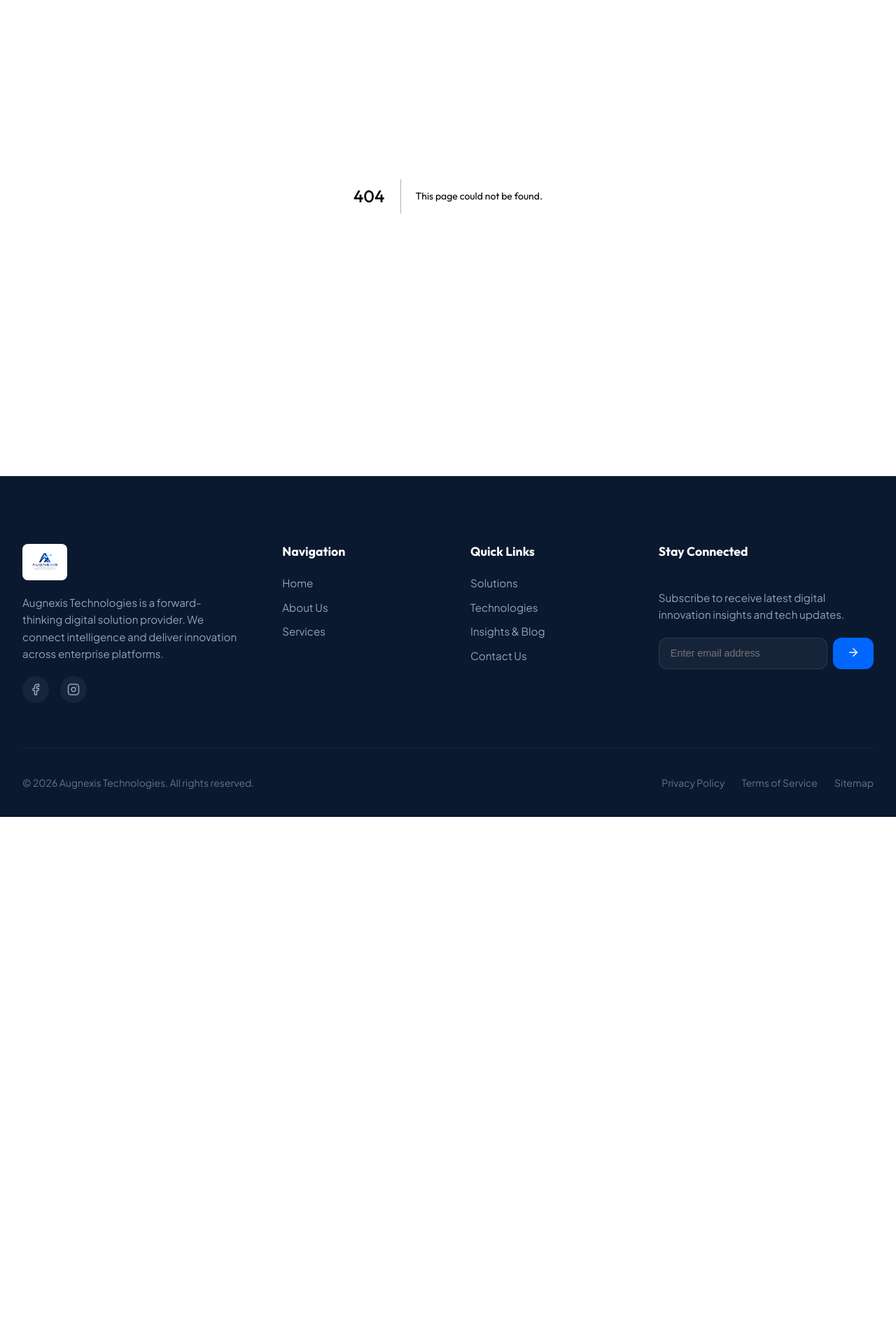
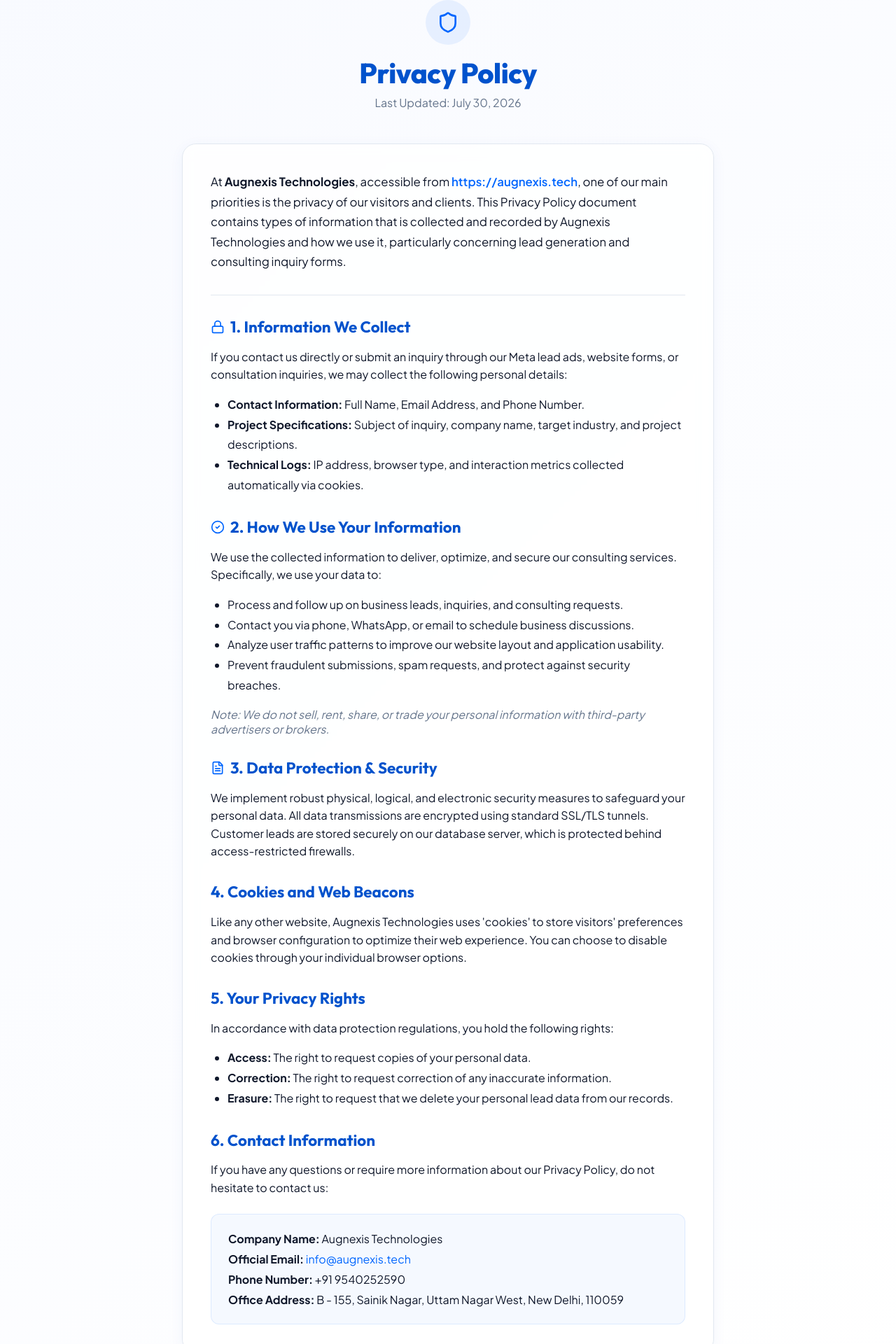
Before and after one commit to kanhaVerse05/Augnexis_website, a Next.js app: page /privacy-policy in a window 1280 px wide. Before the commit this address had no page. Shown: the part 120-2040 px from the top of the page at 70% size. Before the commit the page ends 1287 px from the top, so only its background shows below. Built offline with nearby package versions, Linux system fonts and the light colour scheme.

Commit message:
feat: implemented privacy policy page, added footer link and updated sitemap generator for Meta lead ads compliance

```diff
--- /dev/null
+++ b/src/app/privacy-policy/page.js
@@ -0,0 +1,129 @@
+import Link from "next/link";
+import { Shield, Lock, FileText, CheckCircle2 } from "lucide-react";
+
+export const metadata = {
+  title: "Privacy Policy | Augnexis Technologies",
+  description: "Read the privacy policy of Augnexis Technologies. Learn how we collect, protect, and handle your personal data and lead information in compliance with global standards.",
+};
+
+export default function PrivacyPolicy() {
+  return (
+    <div className="privacy-page" style={{ padding: "120px 0 80px 0", background: "linear-gradient(135deg, #f8faff 0%, #ffffff 100%)" }}>
+      <div className="container" style={{ maxWidth: "800px", margin: "0 auto", padding: "0 20px" }}>
+
+        {/* Header Hero */}
+        <div style={{ textAlign: "center", marginBottom: "3rem" }}>
+          <div style={{ display: "inline-flex", alignItems: "center", justifyContent: "center", width: "64px", height: "64px", borderRadius: "50%", backgroundColor: "rgba(0, 102, 254, 0.08)", color: "var(--color-blue-secondary)", marginBottom: "1rem" }}>
+            <Shield size={32} />
+          </div>
+          <h1 style={{ fontSize: "2.5rem", fontWeight: "800", color: "var(--color-blue-primary)", letterSpacing: "-0.5px" }}>Privacy Policy</h1>
+          <p style={{ color: "var(--color-text-muted)", marginTop: "0.5rem" }}>Last Updated: July 30, 2026</p>
+        </div>
+
+        {/* Card Body */}
+        <div className="glass-card" style={{ padding: "2.5rem", borderRadius: "var(--radius-lg)", border: "1px solid var(--color-border)", backgroundColor: "rgba(255, 255, 255, 0.8)", backdropFilter: "blur(10px)", boxShadow: "var(--shadow-md)" }}>
+
+          <p style={{ fontSize: "1.05rem", lineHeight: "1.7", color: "var(--color-text-main)", marginBottom: "2rem" }}>
+            At <strong>Augnexis Technologies</strong>, accessible from <Link href="/" style={{ color: "var(--color-blue-secondary)", textDecoration: "none", fontWeight: "600" }}>https://augnexis.tech</Link>, one of our main priorities is the privacy of our visitors and clients. This Privacy Policy document contains types of information that is collected and recorded by Augnexis Technologies and how we use it, particularly concerning lead generation and consulting inquiry forms.
+          </p>
+
+          <hr style={{ border: "0", borderTop: "1px solid var(--color-border)", margin: "2rem 0" }} />
+
+          {/* Section 1 */}
+          <div style={{ marginBottom: "2rem" }}>
+            <h2 style={{ fontSize: "1.4rem", fontWeight: "700", color: "var(--color-blue-primary)", marginBottom: "1rem", display: "flex", alignItems: "center", gap: "0.5rem" }}>
+              <Lock size={20} style={{ color: "var(--color-blue-secondary)" }} /> 1. Information We Collect
+            </h2>
+            <p style={{ lineHeight: "1.6", color: "var(--color-text-main)", marginBottom: "1rem" }}>
+              If you contact us directly or submit an inquiry through our Meta lead ads, website forms, or consultation inquiries, we may collect the following personal details:
+            </p>
+            <ul style={{ paddingLeft: "1.5rem", lineHeight: "1.8", color: "var(--color-text-main)", marginBottom: "1rem" }}>
+              <li><strong>Contact Information:</strong> Full Name, Email Address, and Phone Number.</li>
+              <li><strong>Project Specifications:</strong> Subject of inquiry, company name, target industry, and project descriptions.</li>
+              <li><strong>Technical Logs:</strong> IP address, browser type, and interaction metrics collected automatically via cookies.</li>
+            </ul>
+          </div>
+
+          {/* Section 2 */}
+          <div style={{ marginBottom: "2rem" }}>
+            <h2 style={{ fontSize: "1.4rem", fontWeight: "700", color: "var(--color-blue-primary)", marginBottom: "1rem", display: "flex", alignItems: "center", gap: "0.5rem" }}>
+              <CheckCircle2 size={20} style={{ color: "var(--color-blue-secondary)" }} /> 2. How We Use Your Information
+            </h2>
+            <p style={{ lineHeight: "1.6", color: "var(--color-text-main)", marginBottom: "1rem" }}>
+              We use the collected information to deliver, optimize, and secure our consulting services. Specifically, we use your data to:
+            </p>
+            <ul style={{ paddingLeft: "1.5rem", lineHeight: "1.8", color: "var(--color-text-main)", marginBottom: "1rem" }}>
+              <li>Process and follow up on business leads, inquiries, and consulting requests.</li>
+              <li>Contact you via phone, WhatsApp, or email to schedule business discussions.</li>
+              <li>Analyze user traffic patterns to improve our website layout and application usability.</li>
+              <li>Prevent fraudulent submissions, spam requests, and protect against security breaches.</li>
+            </ul>
+            <p style={{ fontStyle: "italic", color: "var(--color-text-muted)", marginTop: "0.5rem" }}>
+              Note: We do not sell, rent, share, or trade your personal information with third-party advertisers or brokers.
+            </p>
+          </div>
+
+          {/* Section 3 */}
+          <div style={{ marginBottom: "2rem" }}>
+            <h2 style={{ fontSize: "1.4rem", fontWeight: "700", color: "var(--color-blue-primary)", marginBottom: "1rem", display: "flex", alignItems: "center", gap: "0.5rem" }}>
+              <FileText size={20} style={{ color: "var(--color-blue-secondary)" }} /> 3. Data Protection & Security
+            </h2>
+            <p style={{ lineHeight: "1.6", color: "var(--color-text-main)" }}>
+              We implement robust physical, logical, and electronic security measures to safeguard your personal data. All data transmissions are encrypted using standard SSL/TLS tunnels. Customer leads are stored securely on our database server, which is protected behind access-restricted firewalls.
+            </p>
+          </div>
+
+          {/* Section 4 */}
+          <div style={{ marginBottom: "2rem" }}>
+            <h2 style={{ fontSize: "1.4rem", fontWeight: "700", color: "var(--color-blue-primary)", marginBottom: "1rem" }}>
+              4. Cookies and Web Beacons
+            </h2>
+            <p style={{ lineHeight: "1.6", color: "var(--color-text-main)" }}>
+              Like any other website, Augnexis Technologies uses 'cookies' to store visitors' preferences and browser configuration to optimize their web experience. You can choose to disable cookies through your individual browser options.
+            </p>
+          </div>
+
+          {/* Section 5 */}
+          <div style={{ marginBottom: "2rem" }}>
+            <h2 style={{ fontSize: "1.4rem", fontWeight: "700", color: "var(--color-blue-primary)", marginBottom: "1rem" }}>
+              5. Your Privacy Rights
+            </h2>
+            <p style={{ lineHeight: "1.6", color: "var(--color-text-main)", marginBottom: "1rem" }}>
+              In accordance with data protection regulations, you hold the following rights:
+            </p>
+            <ul style={{ paddingLeft: "1.5rem", lineHeight: "1.8", color: "var(--color-text-main)" }}>
+              <li><strong>Access:</strong> The right to request copies of your personal data.</li>
+              <li><strong>Correction:</strong> The right to request correction of any inaccurate information.</li>
+              <li><strong>Erasure:</strong> The right to request that we delete your personal lead data from our records.</li>
+            </ul>
+          </div>
+
+          {/* Section 6 */}
+          <div style={{ marginBottom: "0" }}>
+            <h2 style={{ fontSize: "1.4rem", fontWeight: "700", color: "var(--color-blue-primary)", marginBottom: "1rem" }}>
+              6. Contact Information
+            </h2>
+            <p style={{ lineHeight: "1.6", color: "var(--color-text-main)", marginBottom: "1.5rem" }}>
+              If you have any questions or require more information about our Privacy Policy, do not hesitate to contact us:
+            </p>
+            <div style={{ backgroundColor: "rgba(0, 102, 254, 0.04)", border: "1px solid rgba(0, 102, 254, 0.1)", borderRadius: "var(--radius-md)", padding: "1.5rem" }}>
+              <p style={{ margin: "0 0 0.5rem 0", color: "var(--color-text-main)" }}><strong>Company Name:</strong> Augnexis Technologies</p>
+              <p style={{ margin: "0 0 0.5rem 0", color: "var(--color-text-main)" }}><strong>Official Email:</strong> <a href="mailto:info@augnexis.tech" style={{ color: "var(--color-blue-secondary)", textDecoration: "none" }}>info@augnexis.tech</a></p>
+              <p style={{ margin: "0 0 0.5rem 0", color: "var(--color-text-main)" }}><strong>Phone Number:</strong> +91 9540252590</p>
+              <p style={{ margin: "0", color: "var(--color-text-main)" }}><strong>Office Address:</strong> B - 155, Sainik Nagar, Uttam Nagar West, New Delhi, 110059</p>
+            </div>
+          </div>
+
+        </div>
+
+        {/* Bottom Back Button */}
+        <div style={{ textAlign: "center", marginTop: "2rem" }}>
+          <Link href="/" style={{ color: "var(--color-blue-secondary)", textDecoration: "none", fontSize: "0.95rem", fontWeight: "600" }}>
+            ← Back to Home Page
+          </Link>
+        </div>
+
+      </div>
+    </div>
+  );
+}
--- a/src/app/sitemap.js
+++ b/src/app/sitemap.js
@@ -11,7 +11,8 @@ export default async function sitemap() {
     "/solutions",
     "/technologies",
     "/blogs",
-    "/contact"
+    "/contact",
+    "/privacy-policy"
   ].map((route) => ({
     url: `${baseUrl}${route}`,
     lastModified: new Date(),
--- a/src/components/Footer.js
+++ b/src/components/Footer.js
@@ -46,6 +46,7 @@ export default function Footer() {
               <li><Link href="/technologies" className="footer-link">Technologies</Link></li>
               <li><Link href="/blogs" className="footer-link">Insights & Blog</Link></li>
               <li><Link href="/contact" className="footer-link">Contact Us</Link></li>
+              <li><Link href="/privacy-policy" className="footer-link">Privacy Policy</Link></li>
             </ul>
           </div>
 
```
